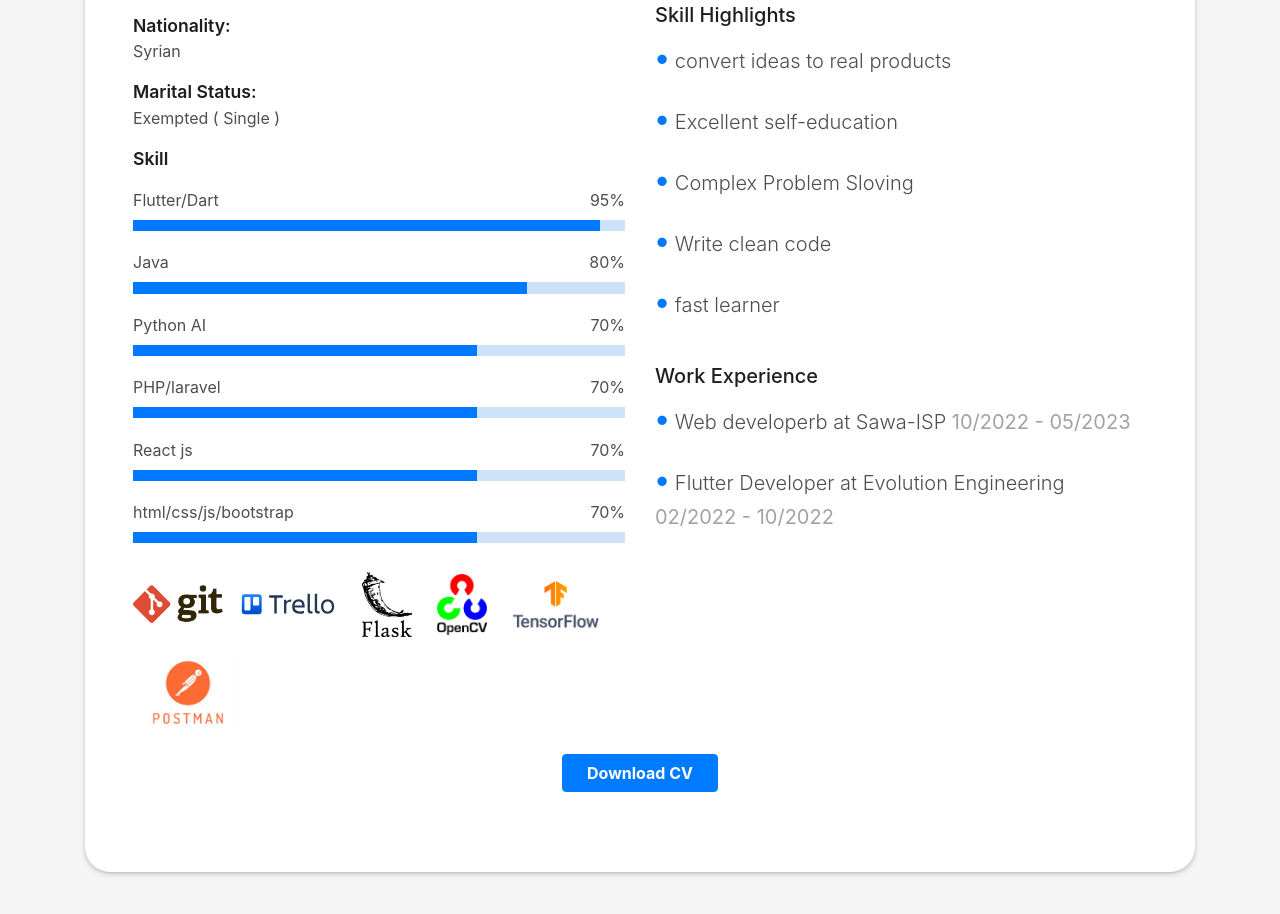
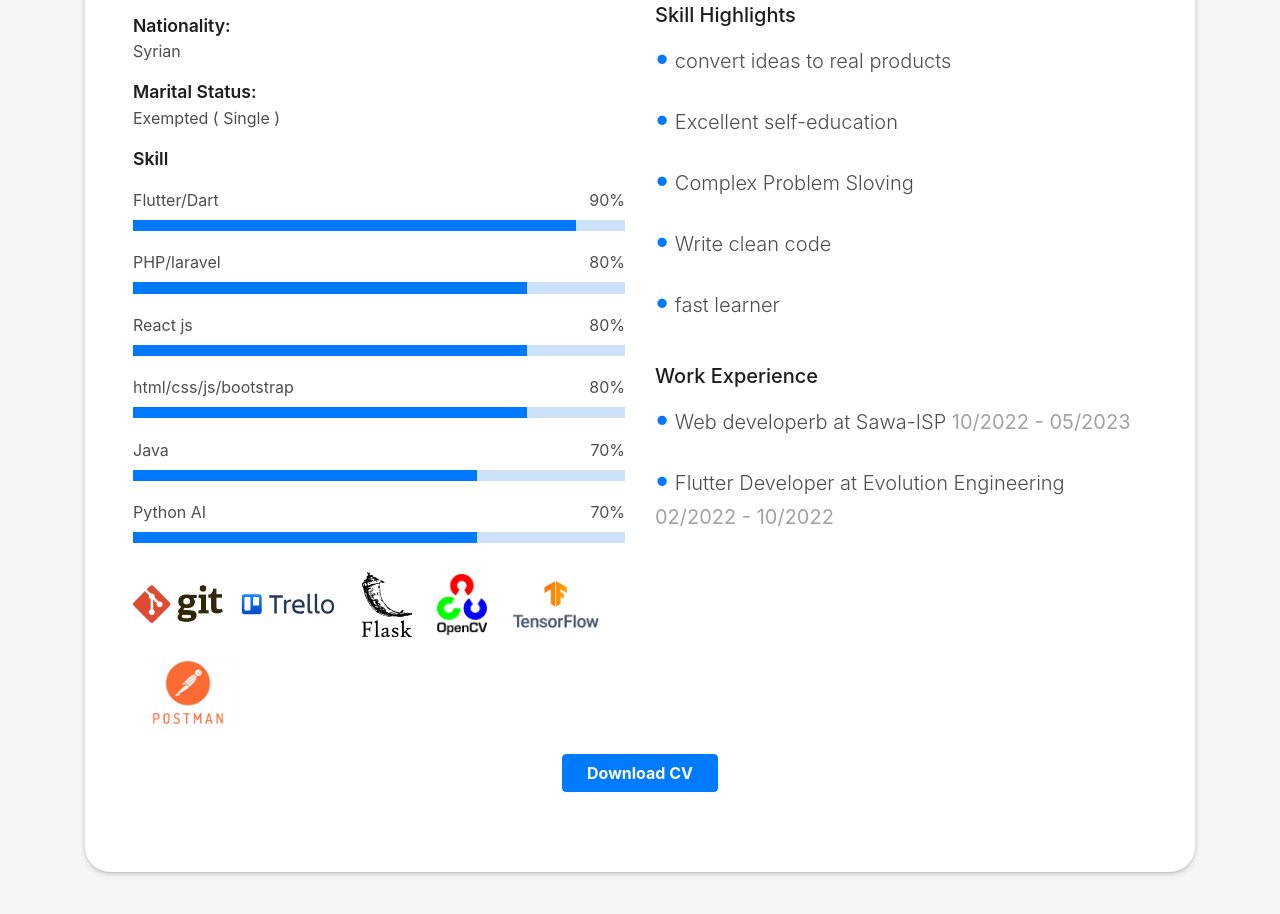
Before and after one commit to nizarALDURRA/nizarALDURRA.github.io, a plain HTML site: page index.html in a window 1280 px wide. Shown: the part 1514-2428 px from the top of the page. Drawn offline with Linux system fonts and the light colour scheme.

Commit message:
update some stuff

```diff
--- a/index.html
+++ b/index.html
@@ -279,27 +279,27 @@
                                     </div>
                                     <div class="skill-mf">
                                         <p class="title-s">Skill</p>
-                                        <span>Flutter/Dart</span> <span class="pull-right">95%</span>
+                                        <span>Flutter/Dart</span> <span class="pull-right">90%</span>
                                         <div class="progress">
-                                            <div class="progress-bar" role="progressbar" style="width: 95%;" aria-valuenow="95" aria-valuemin="0" aria-valuemax="100"></div>
+                                            <div class="progress-bar" role="progressbar" style="width: 90%;" aria-valuenow="90" aria-valuemin="0" aria-valuemax="100"></div>
                                         </div>
-                                        <span>Java</span> <span class="pull-right">80%</span>
+                                        <span>PHP/laravel</span> <span class="pull-right">80%</span>
                                         <div class="progress">
                                             <div class="progress-bar" role="progressbar" style="width: 80%" aria-valuenow="80" aria-valuemin="0" aria-valuemax="100"></div>
                                         </div>
-                                        <span>Python AI</span> <span class="pull-right">70%</span>
+                                        <span>React js</span> <span class="pull-right">80%</span>
+                                        <div class="progress">
+                                            <div class="progress-bar" role="progressbar" style="width: 80%" aria-valuenow="80" aria-valuemin="0" aria-valuemax="100"></div>
+                                        </div>
+                                        <span>html/css/js/bootstrap</span> <span class="pull-right">80%</span>
+                                        <div class="progress">
+                                            <div class="progress-bar" role="progressbar" style="width: 80%" aria-valuenow="80" aria-valuemin="0" aria-valuemax="100"></div>
+                                        </div>
+                                        <span>Java</span> <span class="pull-right">70%</span>
                                         <div class="progress">
                                             <div class="progress-bar" role="progressbar" style="width: 70%" aria-valuenow="70" aria-valuemin="0" aria-valuemax="100"></div>
                                         </div>
-                                        <span>PHP/laravel</span> <span class="pull-right">70%</span>
-                                        <div class="progress">
-                                            <div class="progress-bar" role="progressbar" style="width: 70%" aria-valuenow="70" aria-valuemin="0" aria-valuemax="100"></div>
-                                        </div>
-                                        <span>React js</span> <span class="pull-right">70%</span>
-                                        <div class="progress">
-                                            <div class="progress-bar" role="progressbar" style="width: 70%" aria-valuenow="70" aria-valuemin="0" aria-valuemax="100"></div>
-                                        </div>
-                                        <span>html/css/js/bootstrap</span> <span class="pull-right">70%</span>
+                                        <span>Python AI</span> <span class="pull-right">70%</span>
                                         <div class="progress">
                                             <div class="progress-bar" role="progressbar" style="width: 70%" aria-valuenow="70" aria-valuemin="0" aria-valuemax="100"></div>
                                         </div>
```
